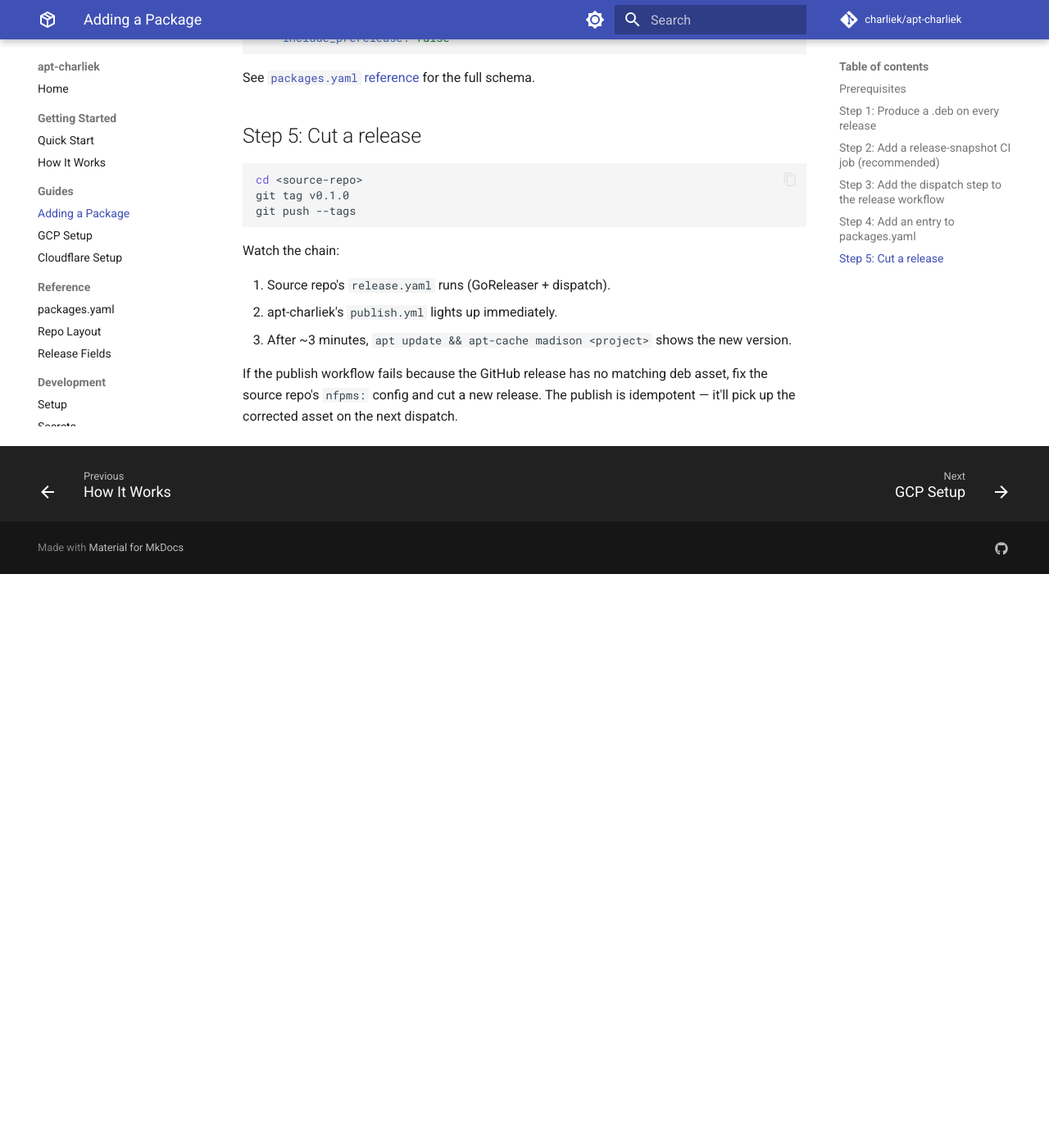
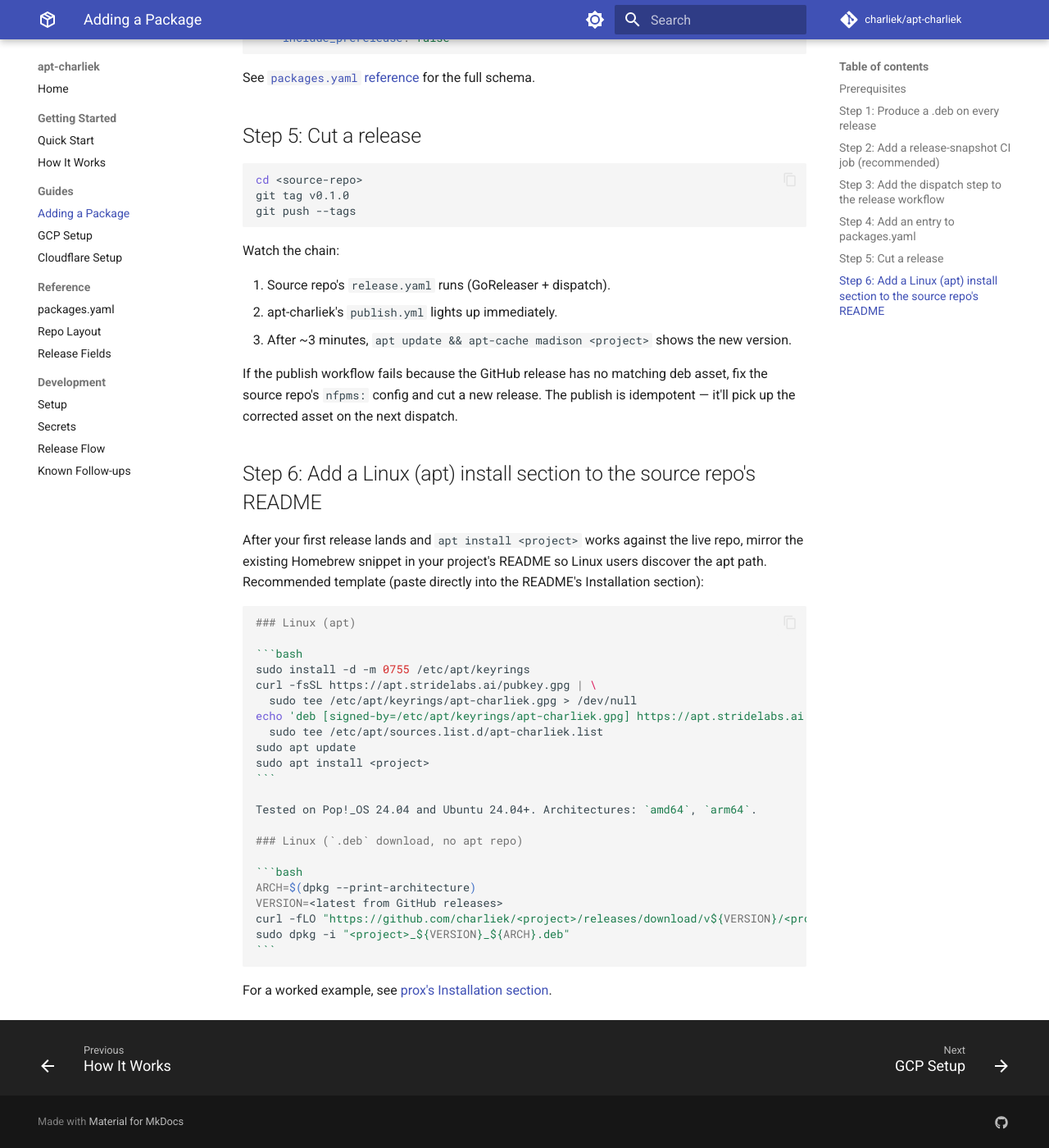
Before and after one commit to charliek/apt-charliek, an MkDocs documentation site: the page built from docs/guides/adding-a-package.md, in a window 1280 px wide and 1400 px high, scrolled down 1981 px. Shown: the whole window at 82% size. Built offline with MkDocs 1.6.1 and Material for MkDocs 9.7.7, drawn with Linux system fonts in a browser that asks for light colours; comment, search, counter and statistics services are not loaded; before the commit the page ends 2681 px from its top, so only the background shows below that.

Commit message:
Tap-style README + Step 6 guide + prox status flip
Three docs updates following the prox v0.1.1 launch:

  README.md
    Restructured to mirror charliek/homebrew-tap's READMe layout: the
    install snippet up top, a Packages table with status, an explicit
    Supported platforms section (amd64/arm64; Pop!_OS 24.04 + Ubuntu
    24.04+), a brief How it works pointer, and a 3-step Adding a
    package summary. The long-form developer prose moved to the
    deployed docs site (already there).

    Also documents the .deb-from-GitHub-Releases fallback for users
    who don't want to add a third-party apt repo (CI runners,
    locked-down hosts).

  docs/guides/adding-a-package.md
    Added a Step 6 with a copy-pasteable Linux install template that
    package onboarders should append to their README after the first
    successful release. Mirrors what prox#18 just landed.

  docs/index.md
    Flipped prox's row from "tracked (first publish pending)" to
    "published (v0.1.1)" and rewrote the Status admonition to reflect
    current reality (prox live, shed-server/envsecrets still planned).

`````diff
--- a/docs/guides/adding-a-package.md
+++ b/docs/guides/adding-a-package.md
@@ -100,3 +100,34 @@ Watch the chain:
 3. After ~3 minutes, `apt update && apt-cache madison <project>` shows the new version.
 
 If the publish workflow fails because the GitHub release has no matching deb asset, fix the source repo's `nfpms:` config and cut a new release. The publish is idempotent — it'll pick up the corrected asset on the next dispatch.
+
+## Step 6: Add a Linux (apt) install section to the source repo's README
+
+After your first release lands and `apt install <project>` works against the live repo, mirror the existing Homebrew snippet in your project's README so Linux users discover the apt path. Recommended template (paste directly into the README's Installation section):
+
+````markdown
+### Linux (apt)
+
+```bash
+sudo install -d -m 0755 /etc/apt/keyrings
+curl -fsSL https://apt.stridelabs.ai/pubkey.gpg | \
+  sudo tee /etc/apt/keyrings/apt-charliek.gpg > /dev/null
+echo 'deb [signed-by=/etc/apt/keyrings/apt-charliek.gpg] https://apt.stridelabs.ai noble main' | \
+  sudo tee /etc/apt/sources.list.d/apt-charliek.list
+sudo apt update
+sudo apt install <project>
+```
+
+Tested on Pop!_OS 24.04 and Ubuntu 24.04+. Architectures: `amd64`, `arm64`.
+
+### Linux (`.deb` download, no apt repo)
+
+```bash
+ARCH=$(dpkg --print-architecture)
+VERSION=<latest from GitHub releases>
+curl -fLO "https://github.com/charliek/<project>/releases/download/v${VERSION}/<project>_${VERSION}_${ARCH}.deb"
+sudo dpkg -i "<project>_${VERSION}_${ARCH}.deb"
+```
+````
+
+For a worked example, see [prox's Installation section](https://github.com/charliek/prox#installation).
`````
Also changed, not shown: README.md (+45 -37 lines), docs/index.md (+6 -7 lines).
